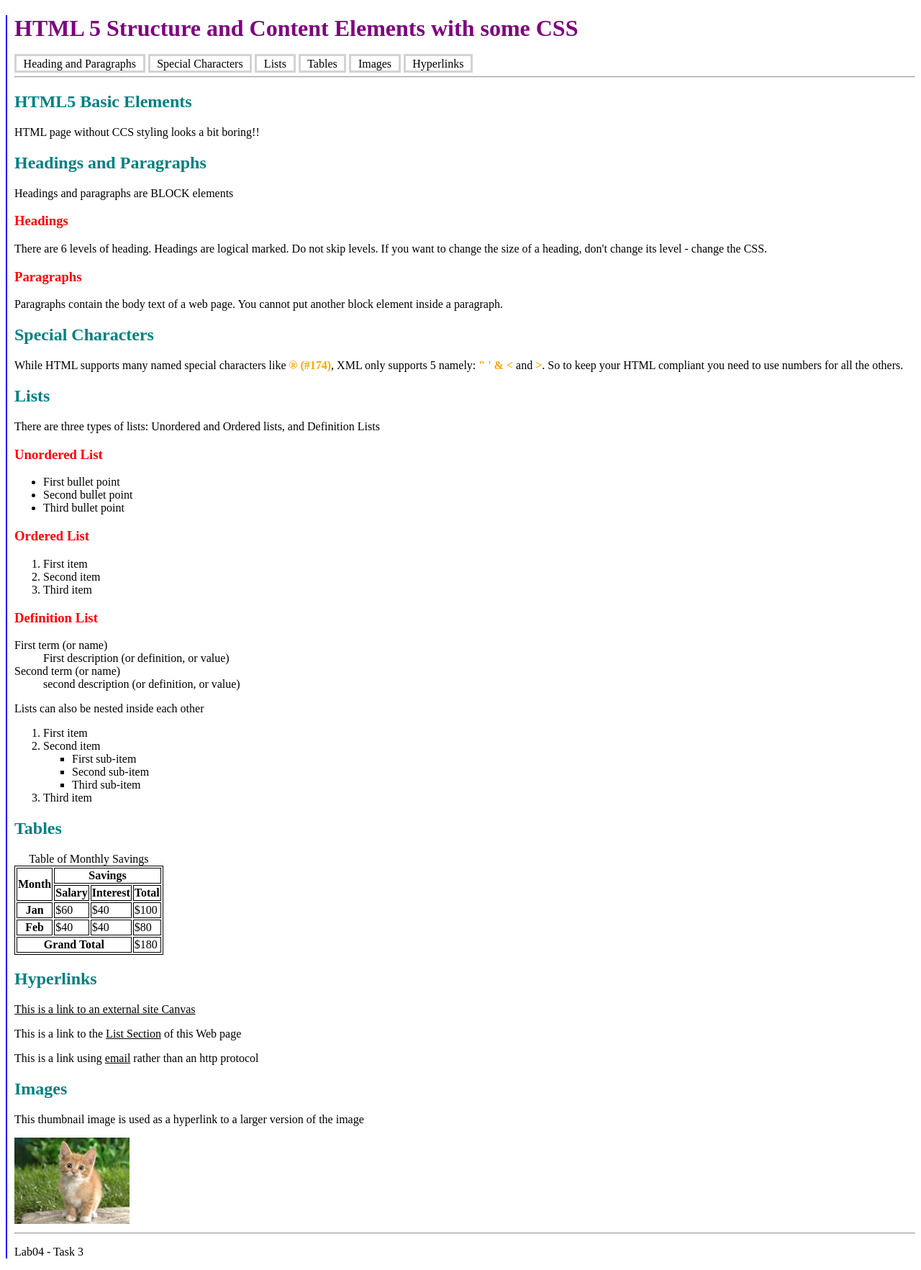
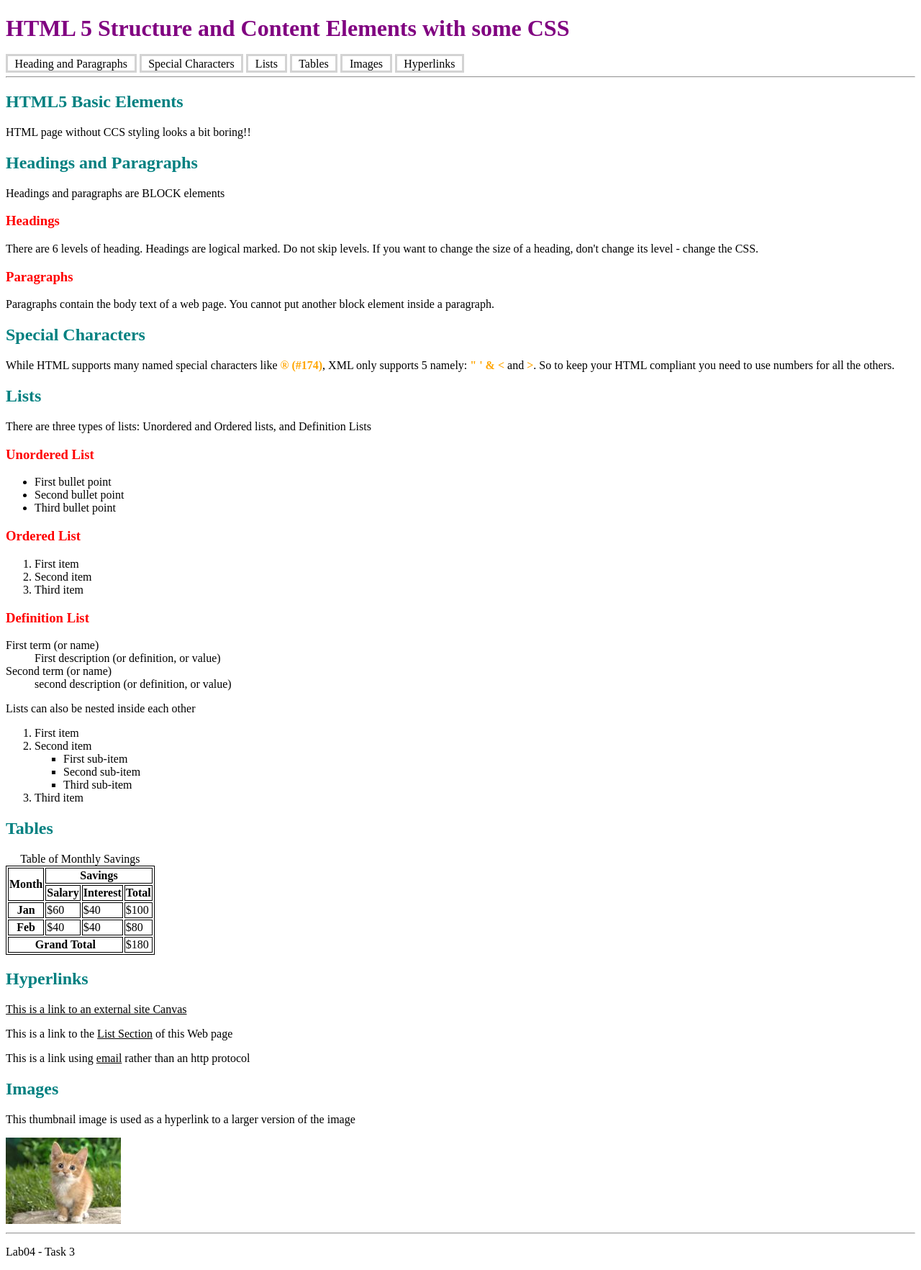
Before and after one commit to SWH03403/COS10026, a PHP site: page /lab04.html in a window 1280 px wide. Shown: the whole page at 72% size. Run offline with PHP 8.4, Linux system fonts and the light colour scheme.

Commit message:
refactor(styles): remove body border

```diff
--- a/styles/lab04.css
+++ b/styles/lab04.css
@@ -2,14 +2,9 @@
  * filename: `/styles/lab04.css`
  * author: SWH03403
  * created: 2025-09-26
- * last_modified: 2025-09-26
+ * last_modified: 2025-10-7
  * description: imported by `/lab04.html`
  */
-
-body {
-	padding-left: 10px;
-	border-left: 2px solid blue;
-}
 
 h1 { color: purple; }
 h2 { color: teal; }
```
